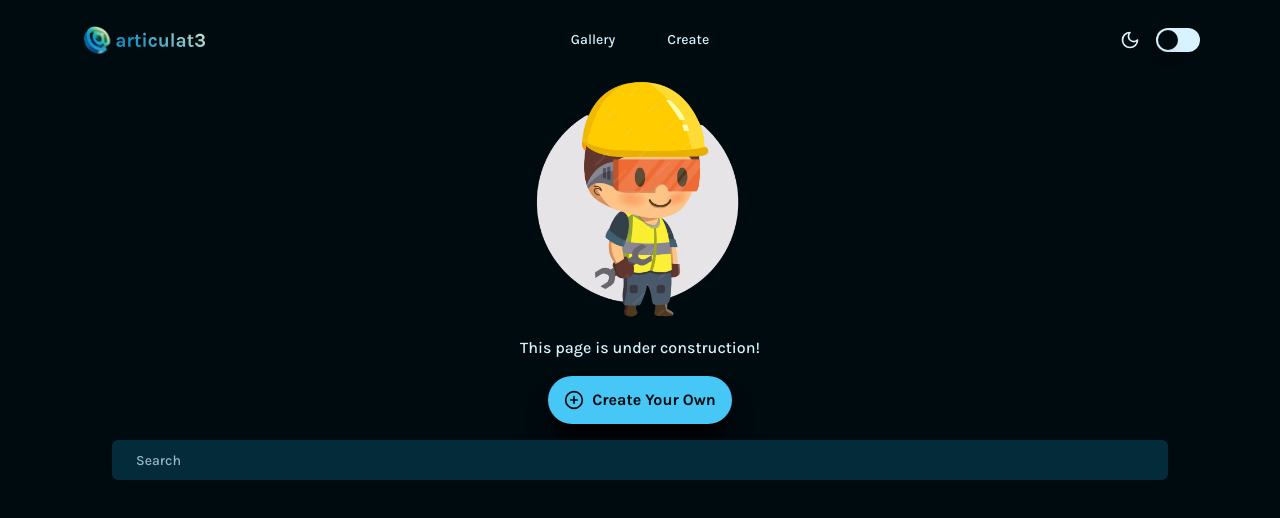
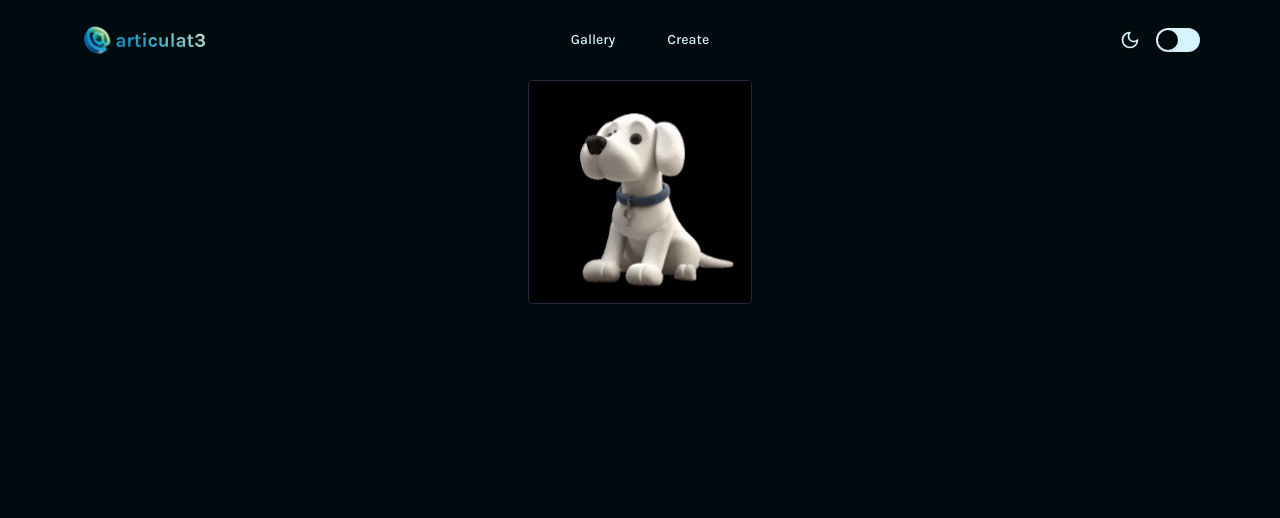
Before and after one commit to steven-mathew/articulat3-mirror, a React (Vite) app in the folder client/: page /gallery in a window 1280 px wide. Shown: the top 518 px of the page. Built offline with nearby package versions, Linux system fonts and the light colour scheme.

Commit message:
feat: GalleryCard (#49)
* Create GalleryCard

* Remove unused placeholder items

```diff
--- /dev/null
+++ b/client/src/components/GalleryCard/GalleryCard.tsx
@@ -0,0 +1,28 @@
+import React from 'react';
+
+import { Dialog, DialogContent, DialogTrigger } from '../ui/dialog';
+
+import { ObjectCard } from '@/components/ObjectCard';
+
+interface Props {
+  // When integrating with backend, we should pass in an Object containing these parameters
+  prompt: string;
+  img: string;
+}
+
+export function GalleryCard({ prompt, img }: Props) {
+  return (
+    <Dialog>
+      <DialogTrigger asChild>
+        <img
+          src={img}
+          alt={prompt}
+          className="md:w-56 w-36 rounded-sm cursor-pointer border"
+        />
+      </DialogTrigger>
+      <DialogContent className="p-0 md:w-[380px] w-[240px]">
+        <ObjectCard isGenerating={false} prompt={prompt} img={img} />
+      </DialogContent>
+    </Dialog>
+  );
+}
--- /dev/null
+++ b/client/src/components/GalleryCard/index.ts
@@ -0,0 +1 @@
+export * from './GalleryCard';
--- a/client/src/components/ObjectCard/ObjectCard.tsx
+++ b/client/src/components/ObjectCard/ObjectCard.tsx
@@ -8,6 +8,7 @@ import { cn } from '@/lib/cn';
 
 interface Props {
   isGenerating: boolean;
+  // When integrating with backend, we should pass in an Object containing these parameters
   prompt: string;
   img: string;
   className?: string;
--- a/client/src/locales/en.json
+++ b/client/src/locales/en.json
@@ -24,7 +24,6 @@
     }
   },
   "Gallery": {
-    "placeholder": "This page is under construction!",
     "createYourOwn": "Create Your Own",
     "search": "Search"
   },
--- a/client/src/pages/App.tsx
+++ b/client/src/pages/App.tsx
@@ -1,12 +1,13 @@
 import React, { useState } from 'react';
 import { Routes, Route, Link, BrowserRouter } from 'react-router-dom';
 
-import ConstructionPNG from '@/assets/construction.png';
 import { Page } from '@/components/Page';
-import { CTAButton } from '@/components/CTAButton';
-import { SearchBar } from '@/components/SearchBar';
+// import { CTAButton } from '@/components/CTAButton';
+// import { SearchBar } from '@/components/SearchBar';
 import { Create } from '@/pages/Create';
 import Strings from '@/locales/en.json';
+import { GalleryCard } from '@/components/GalleryCard';
+import DogPNG from '@/assets/dog.png';
 
 export function App() {
   return (
@@ -25,15 +26,13 @@ export function App() {
 function Gallery() {
   const [searchValue, setSearchValue] = useState('');
 
-  const handleSearchChange = (event: React.ChangeEvent<HTMLInputElement>) => {
-    setSearchValue(event.target.value);
-  };
+  // const handleSearchChange = (event: React.ChangeEvent<HTMLInputElement>) => {
+  //   setSearchValue(event.target.value);
+  // };
 
   return (
     <div className="flex flex-col items-center gap-y-4">
-      <img className="h-60 w-60" src={ConstructionPNG} alt="Sample GIF" />
-      {Strings.Gallery.placeholder}
-      <CTAButton
+      {/* <CTAButton
         buttonText={Strings.Gallery.createYourOwn}
         linkDestination="/"
       />
@@ -42,7 +41,8 @@ function Gallery() {
         onChange={handleSearchChange}
         enterOnChange={() => {}}
         placeholder={Strings.Gallery.search}
-      />
+      />  */}
+      <GalleryCard prompt="a dog" img={DogPNG} />
     </div>
   );
 }
```
Also changed, not shown: client/src/assets/construction.png (deleted), 1 other file (tests, documents, lock files or other folders).
